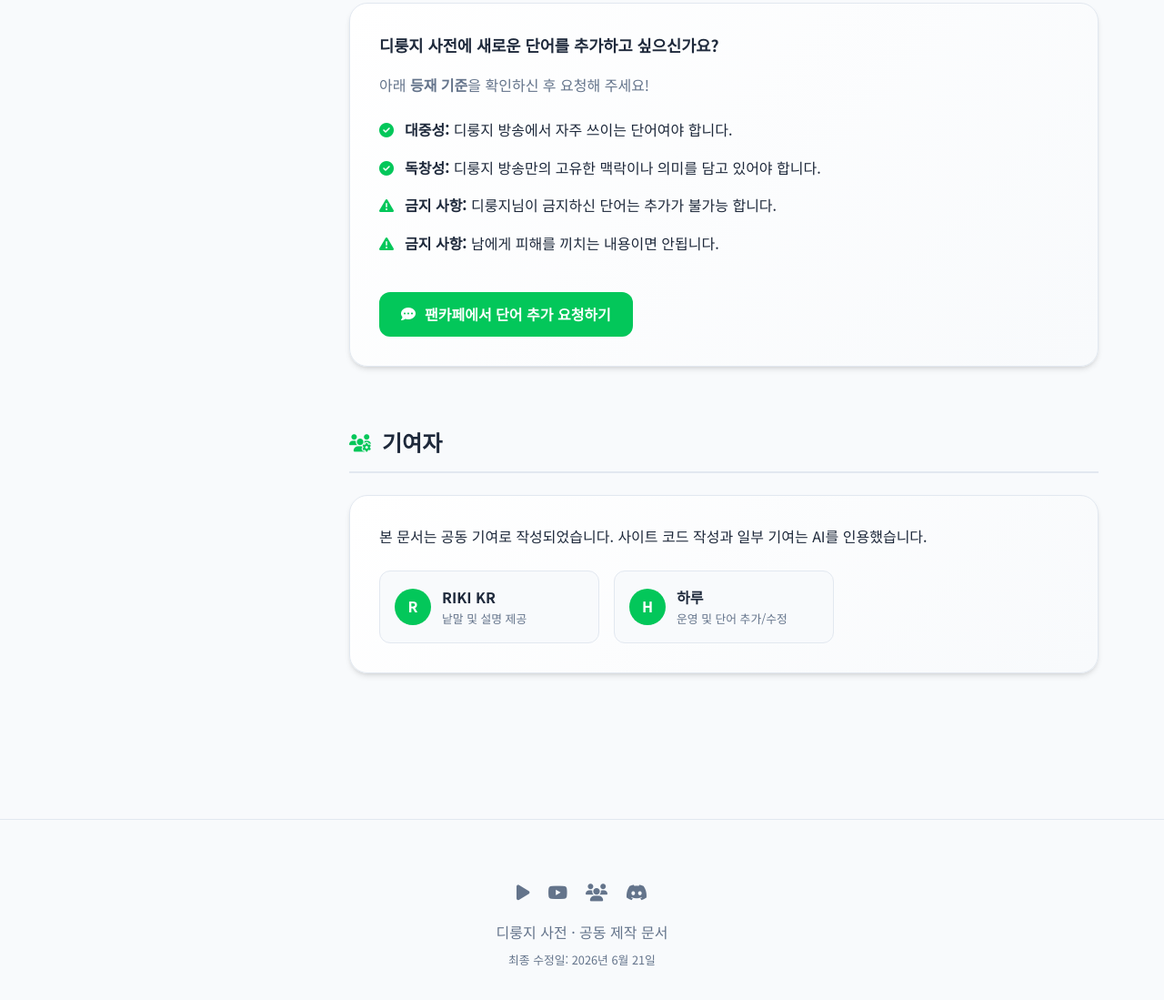
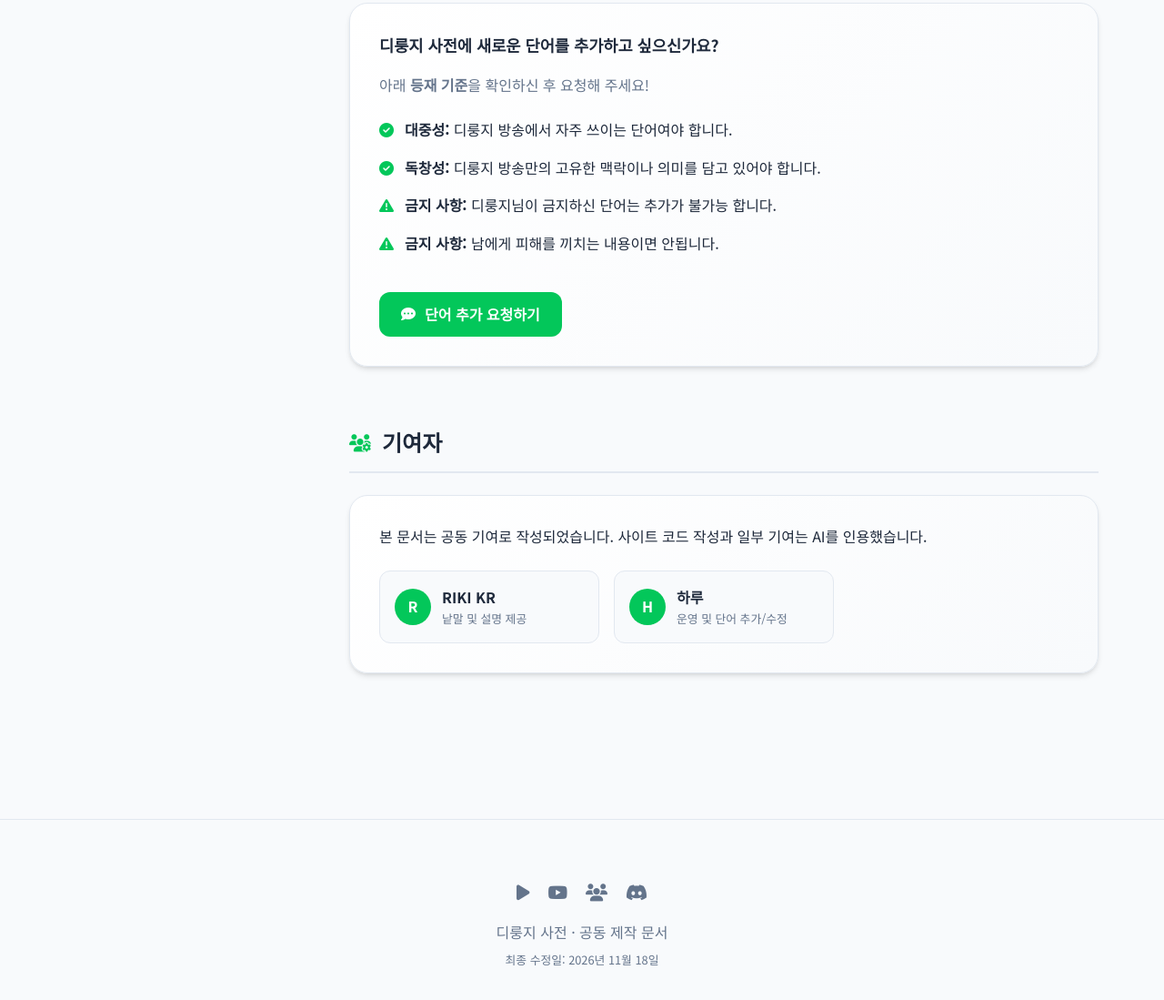
Before and after one commit to haru-one-day/Diloongzi-Dictionary, a plain HTML site: page index.html in a window 1280 px wide. Shown: the part 4794-5893 px from the top of the page at 91% size. Drawn offline with Linux system fonts and the light colour scheme; a web font is replaced by a local one.

Commit message:
Update index.html

```diff
--- a/index.html
+++ b/index.html
@@ -925,8 +925,8 @@
                             <div><strong>금지 사항:</strong> 남에게 피해를 끼치는 내용이면 안됩니다.</div>
                         </li>
                     </ul>
-                    <a href="https://cafe.naver.com/diloongzi1102/278" target="_blank" class="request-btn">
-                        <i class="fas fa-comment-dots"></i> 팬카페에서 단어 추가 요청하기
+                    <a href="https://docs.google.com/forms/d/e/1FAIpQLScpKBCqPi0ODiDL0dqUi5lrNsFndk-oyfJxO4RBaWSFEY1aQQ/viewform?usp=publish-editor" target="_blank" class="request-btn">
+                        <i class="fas fa-comment-dots"></i> 단어 추가 요청하기
                     </a>
                 </div>
             </div>
@@ -1133,7 +1133,7 @@
         });
 
         /* 초기화 */
-        document.getElementById('update-date').textContent = "최종 수정일: 2026년 6월 21일", {
+        document.getElementById('update-date').textContent = "최종 수정일: 2026년 11월 18일", {
             year: 'numeric', month: 'long', day: 'numeric', hour: '2-digit', minute: '2-digit'
         };
     </script>
```
